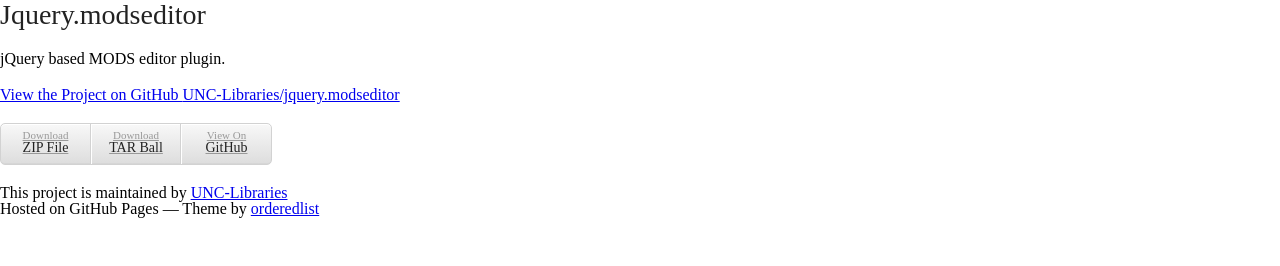
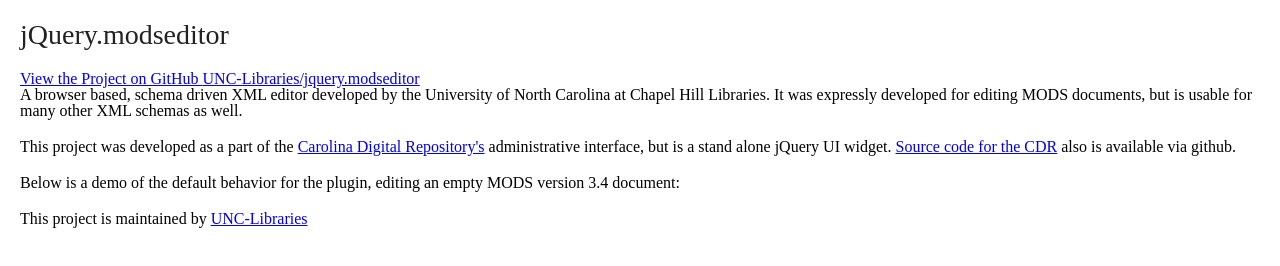
Before and after one commit to UNC-Libraries/jquery.xmleditor, a plain HTML site: page modseditor.html in a window 1280 px wide. Drawn offline with Linux system fonts and the light colour scheme; no server answers; files whose address does not match are found by name.

Commit message:
Updating version of editor

```diff
--- a/modseditor.html
+++ b/modseditor.html
@@ -4,7 +4,8 @@
 <meta http-equiv="Content-Type" content="text/html; charset=UTF-8" />
 <link rel="stylesheet" href="stylesheets/reset.css" type="text/css" />
 <link rel="stylesheet" href="stylesheets/demo.css" type="text/css" />
-<link rel="stylesheet" href="stylesheets/jquery.modseditor.css" type="text/css" />
+<link rel="stylesheet" href="stylesheets/jquery.modseditor.css"
+	type="text/css" />
 <script src="javascripts/lib/ace/src-min/ace.js"></script>
 <script src="javascripts/lib/jquery/jquery.min.js"></script>
 <script src="javascripts/lib/jquery/jquery-ui.min.js"></script>
@@ -18,28 +19,25 @@
 <body>
 	<div class="wrapper">
 		<header>
-			<h1>Jquery.modseditor</h1>
-			<p>jQuery based MODS editor plugin.</p>
+			<h1>jQuery.modseditor</h1>
+			<a href="https://github.com/UNC-Libraries/jquery.modseditor">View
+				the Project on GitHub <small>UNC-Libraries/jquery.modseditor</small>
+			</a>
 
-			<p class="view">
-				<a href="https://github.com/UNC-Libraries/jquery.modseditor">View
-					the Project on GitHub <small>UNC-Libraries/jquery.modseditor</small>
-				</a>
+			<p>A browser based, schema driven XML editor developed by the
+				University of North Carolina at Chapel Hill Libraries. It was expressly
+				developed for editing MODS documents, but is usable for many other XML
+				schemas as well.</p>
+			<p>
+				This project was developed as a part of the <a
+					href="http://cdr.lib.unc.edu">Carolina Digital Repository's</a>
+				administrative interface, but is a stand alone jQuery UI widget. <a
+					href="https://github.com/UNC-Libraries/Carolina-Digital-Repository">Source
+					code for the CDR</a> also is available via github.
 			</p>
-			<ul>
-				<li><a
-					href="https://github.com/UNC-Libraries/jquery.modseditor/zipball/master">Download
-						<strong>ZIP File</strong>
-				</a></li>
-				<li><a
-					href="https://github.com/UNC-Libraries/jquery.modseditor/tarball/master">Download
-						<strong>TAR Ball</strong>
-				</a></li>
-				<li><a
-					href="https://github.com/UNC-Libraries/jquery.modseditor">View
-						On <strong>GitHub</strong>
-				</a></li>
-			</ul>
+
+			<p>Below is a demo of the default behavior for the plugin,
+				editing an empty MODS version 3.4 document:</p>
 		</header>
 	</div>
 	<div id="mods_editor">
@@ -56,7 +54,7 @@
 				schemaObject : function() {
 					return extractor.root;
 				},
-				documentTitle : 'mods document'
+				documentTitle : 'MODS'
 			});
 		});
 	</script>
@@ -65,11 +63,6 @@
 			This project is maintained by <a
 				href="https://github.com/UNC-Libraries">UNC-Libraries</a>
 		</p>
-		<p>
-			<small>Hosted on GitHub Pages &mdash; Theme by <a
-				href="https://github.com/orderedlist">orderedlist</a></small>
-		</p>
 	</footer>
-	<script src="javascripts/scale.fix.js"></script>
 </body>
 </html>
--- a/stylesheets/demo.css
+++ b/stylesheets/demo.css
@@ -73,4 +73,16 @@
   text-align:center;
   padding-top:6px;
   height:40px;
+  text-decoration: none;
 }
+
+header .view a {
+	color: #39C;
+	text-decoration: none;
+	font-weight: 400px;
+}
+
+body {
+	padding: 20px;
+
+}
```
Also changed, not shown: javascripts/jquery.modseditor.js.
